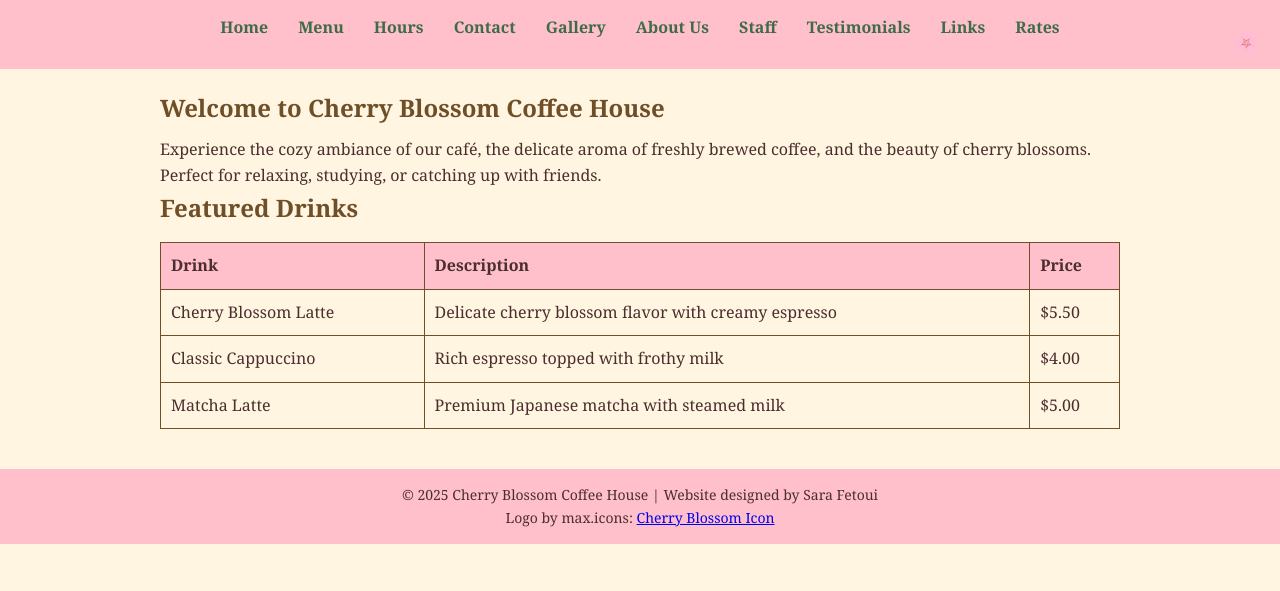
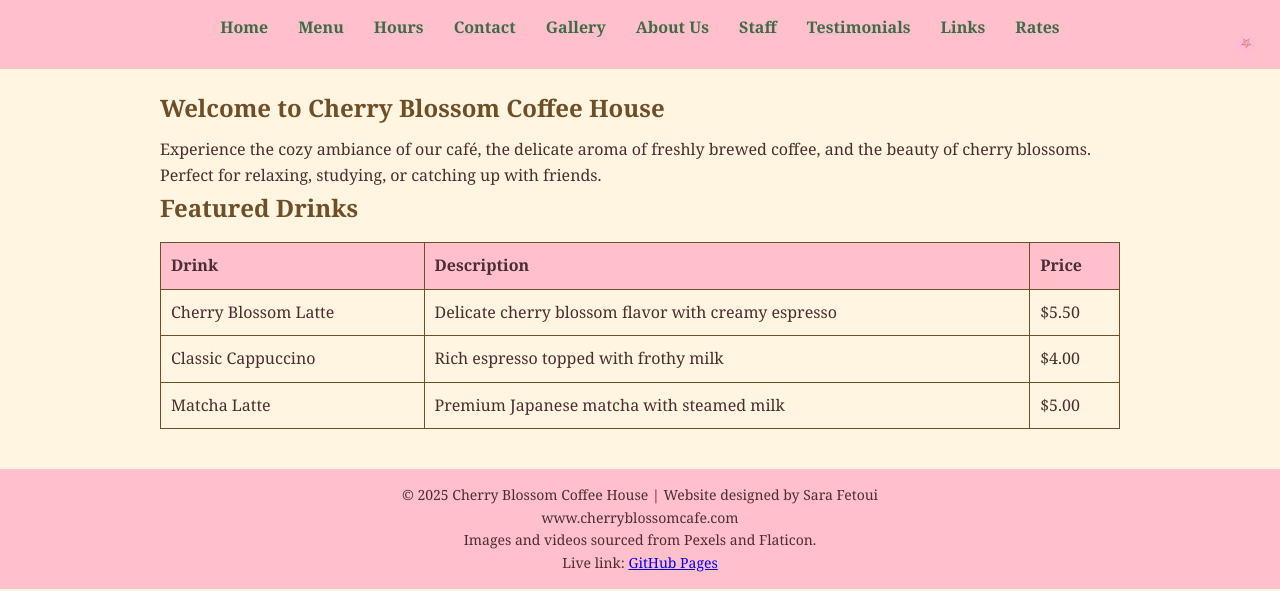
Before and after one commit to Sara-tech111/Website, a plain HTML site: page index.html in a window 1280 px wide. Shown: the part 209-800 px from the top of the page. Drawn offline with Linux system fonts and the light colour scheme; files that its build step writes are made by us from their sources; files whose address does not match are found by name.

Commit message:
Update index.html

```diff
--- a/index.html
+++ b/index.html
@@ -67,10 +67,15 @@
     </main>
 
     <!-- Footer -->
-    <footer>
-        <p>&copy; 2025 Cherry Blossom Coffee House | Website designed by Sara Fetoui</p>
-        <p>Logo by max.icons: <a href="https://www.flaticon.com/free-icon/cherry-blossom_2267500?term=cherry+blossom&page=1&position=80&origin=search&related_id=2267500" target="_blank">Cherry Blossom Icon</a></p>
-    </footer>
+   <footer>
+  <p>&copy; 2025 Cherry Blossom Coffee House | Website designed by Sara Fetoui</p>
+  <p>www.cherryblossomcafe.com</p>
+  <p>Images and videos sourced from Pexels and Flaticon.</p>
+  <p>
+    Live link:
+    <a href="https://sara-tech111.github.io/Website/" target="_blank">GitHub Pages</a>
+  </p>
+</footer>
 
 </body>
 </html>
```
